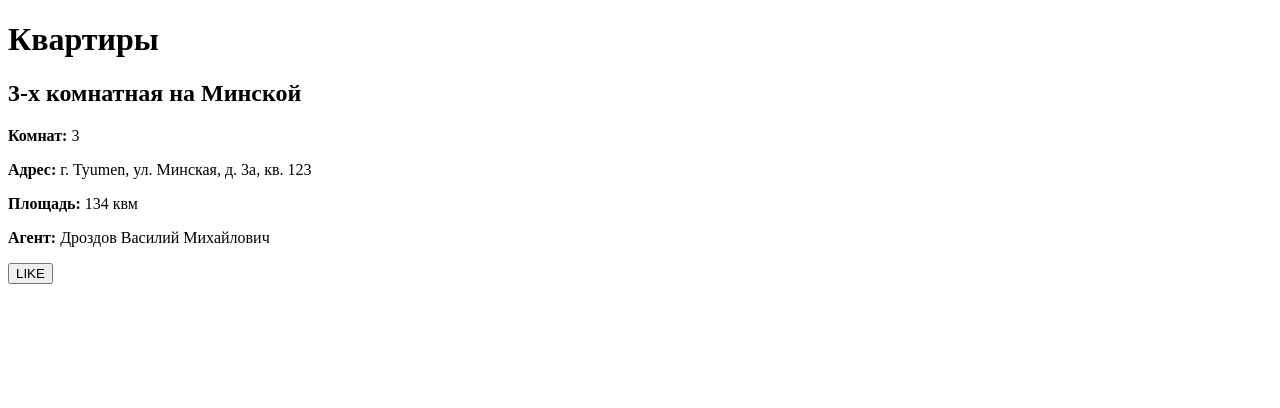
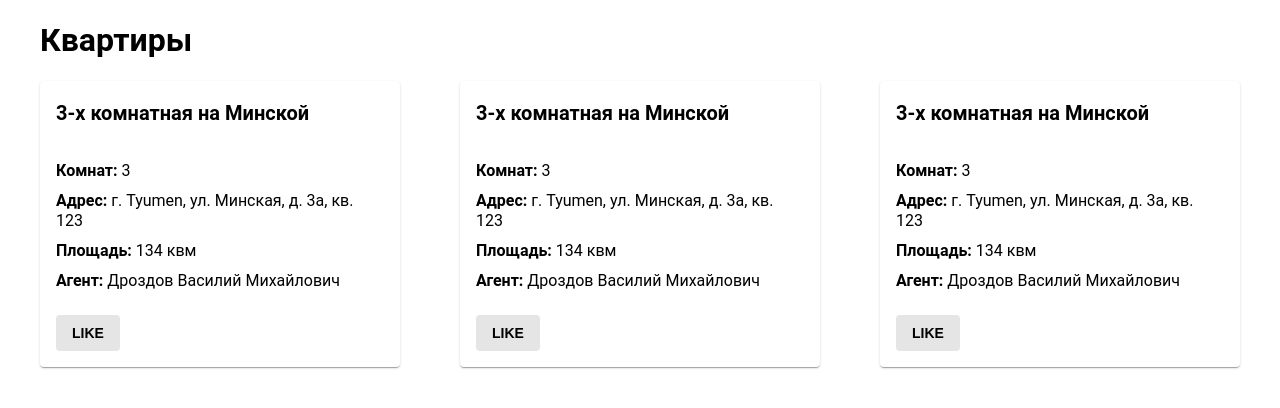
Before and after one commit to adaptedbee/task_for_middle, an Angular app: page / in a window 1280 px wide. Shown: the top 408 px of the page. Built offline with nearby package versions, Linux system fonts and the light colour scheme.

Commit message:
Базовая стилизация

```diff
--- a/src/app/flats/components/flat-card/flat-card.component.scss
+++ b/src/app/flats/components/flat-card/flat-card.component.scss
@@ -0,0 +1,54 @@
+.flat-card {
+  box-sizing: border-box;
+  padding: 16px;
+
+  border-radius: 4px;
+  background-color: #fff;
+  box-shadow: 0px 2px 1px -1px rgba(0, 0, 0, 0.2), 0px 1px 1px 0px rgba(0, 0, 0, 0.14), 0px 1px 3px 0px rgba(0,0,0,.12);
+}
+
+.flat-card__name {
+  margin-top: 0;
+  margin-bottom: 32px;
+
+  font-size: 20px;
+  line-height: 32px;
+  font-weight: bold;
+}
+
+.flat-card__parameter {
+  margin-top: 0;
+  margin-bottom: 10px;
+
+  font-size: 16px;
+  line-height: 20px;
+}
+
+.flat-card__buttons-wrapper {
+  margin-top: 24px;
+}
+
+.flat-card__button {
+  padding: 0 8px;
+  min-width: 64px;
+
+  font-size: 14px;
+  line-height: 36px;
+  font-weight: bold;
+
+  border: none;
+  border-radius: 4px;
+  background-color: rgba(0, 0, 0, 0.1);
+  cursor: pointer;
+
+  &:hover {
+    background-color: rgba(0, 0, 0, 0.2);
+  }
+  &:focus {
+    outline: none;
+  }
+
+  &--active {
+    background-color: rgba(0, 0, 0, 0.2);
+  }
+}
--- a/src/app/flats/components/flats/flats.component.html
+++ b/src/app/flats/components/flats/flats.component.html
@@ -2,6 +2,14 @@
   <h1 class="flats__headline">Квартиры</h1>
 
   <div class="flats__wrapper">
-    <app-flat-card></app-flat-card>
+    <div class="flats__card-wrapper">
+      <app-flat-card></app-flat-card>
+    </div>
+    <div class="flats__card-wrapper">
+      <app-flat-card></app-flat-card>
+    </div>
+    <div class="flats__card-wrapper">
+      <app-flat-card></app-flat-card>
+    </div>
   </div>
 </div>
--- a/src/app/flats/components/flats/flats.component.scss
+++ b/src/app/flats/components/flats/flats.component.scss
@@ -0,0 +1,22 @@
+.flats {
+  width: 1200px;
+  margin: 0 auto;
+}
+
+.flats__headline {
+
+}
+
+.flats__wrapper {
+  display: flex;
+  flex-wrap: wrap;
+}
+
+.flats__card-wrapper {
+  width: 30%;
+  margin-right: 5%;
+
+  &:nth-child(3n) {
+    margin-right: 0;
+  }
+}
--- a/src/styles.scss
+++ b/src/styles.scss
@@ -1 +1,17 @@
-/* You can add global styles to this file, and also import other style files */
+html {
+  margin: 0;
+  padding: 0;
+  box-sizing: border-box;
+}
+
+body {
+  margin: 0;
+  padding: 0;
+  font-family: "Roboto", "Arial", sans-serif;
+}
+
+*,
+*::before,
+*::after {
+  box-sizing: inherit;
+}
```
